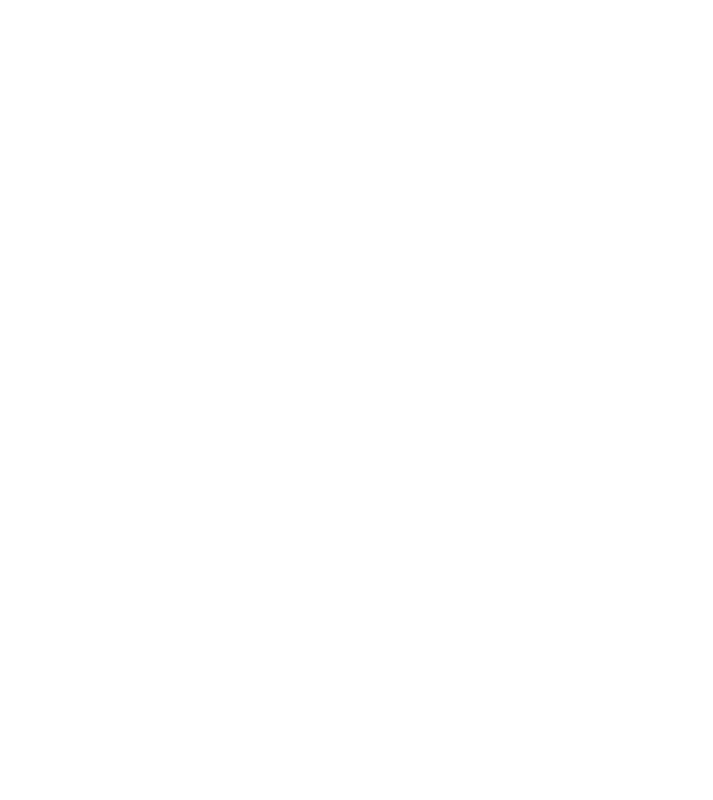
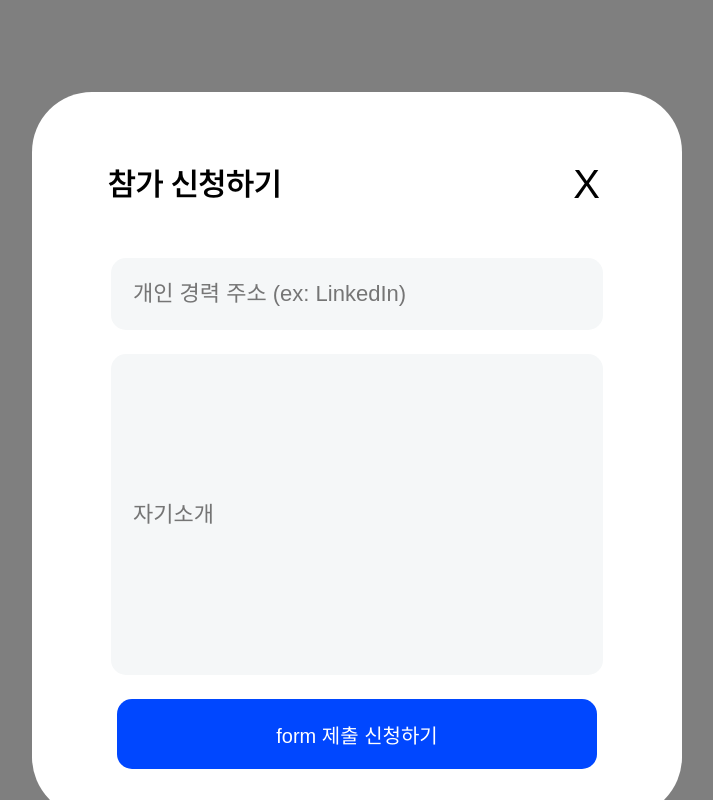
Before and after one commit to 2024GanzithonPYTHON/14_Ganzi_Frontend, a React (Create React App) app: page /form in a window 1280 px wide. Before the commit this address had no page. Shown: the whole page, without its empty margins (283-996 px from the left). Built offline with nearby package versions, Linux system fonts and the light colour scheme.

Commit message:
✨Feat: modalform 추가 및 팝업 기능 구현

```diff
--- /dev/null
+++ b/src/components/Participate/Button/FormApplyBTN.jsx
@@ -0,0 +1,23 @@
+import React, { useState } from 'react';
+//import { FormSubmitBTN } from '../../styles/ModalFormStyle';
+import RcApplyModalForm from '../../../pages/participate/RcApplyModalForm';
+import { ModalButton } from '../../../styles/ModalFormStyle';
+
+export default function FormApplyBTN() {
+	const [isModalOpen, setIsModalOpen] = useState(false);
+	const handelOpenModal = () => {
+		setIsModalOpen(true);
+	};
+	const handelCloseModal = () => {
+		setIsModalOpen(false);
+	};
+
+	return (
+		<>
+			{/*<FormSubmitBTN id='popupBTN' onClick={handelOpenModal}>*/}
+			<ModalButton onClick={handelOpenModal}>지원 신청하기</ModalButton>
+			{/*</FormSubmitBTN>*/}
+			{isModalOpen && <RcApplyModalForm onClose={handelCloseModal} />}
+		</>
+	);
+}
--- /dev/null
+++ b/src/components/Participate/FormTypingText.jsx
@@ -0,0 +1,24 @@
+import React, { useState } from 'react';
+import { FormTypeCompntText } from '../../styles/ModalFormStyle';
+
+export default function FormTypingText({ placeholder }) {
+	const onChange = (e) => {
+		console.log(e.target.value);
+	};
+	const [isInputFormClicked, setIsInputFormClicked] = useState(false);
+	return (
+		<div>
+			<FormTypeCompntText
+				type='text'
+				onChange={onChange}
+				onFocus={() => {
+					setIsInputFormClicked(true);
+				}}
+				onBlurCapture={() => {
+					setIsInputFormClicked(false);
+				}}
+				placeholder={isInputFormClicked === true ? '' : placeholder}
+			/>
+		</div>
+	);
+}
--- /dev/null
+++ b/src/components/Participate/FormTypingURL.jsx
@@ -0,0 +1,24 @@
+import React, { useState } from 'react';
+import { FormTypeCompnt } from '../../styles/ModalFormStyle';
+
+export default function FormTypingURL({ placeholder }) {
+	const onChange = (e) => {
+		console.log(e.target.value);
+	};
+	const [isInputFormClicked, setIsInputFormClicked] = useState(false);
+	return (
+		<div>
+			<FormTypeCompnt
+				type='text'
+				onChange={onChange}
+				onFocus={() => {
+					setIsInputFormClicked(true);
+				}}
+				onBlurCapture={() => {
+					setIsInputFormClicked(false);
+				}}
+				placeholder={isInputFormClicked === true ? '' : placeholder}
+			/>
+		</div>
+	);
+}
--- a/src/components/Participate/SingleProject.jsx
+++ b/src/components/Participate/SingleProject.jsx
@@ -8,8 +8,6 @@
 	PprojectNickname,
 	PprojectProfilephoto,
 	PprojectTitle,
-	ProjectListmain,
-	ProjectListmainRow,
 	ProjectRow,
 	SingleProjectdiv,
 } from '../../styles/ProjectStyle';
@@ -23,8 +21,6 @@
 	}
 
 	return (
-		<ProjectListmain>
-			<ProjectListmainRow>
 		<SingleProjectdiv
 			onClick={() => {
 				navigate(`/participate/${projectData.projectId}`);
@@ -46,8 +42,6 @@
 				{projectData.nickName}
 			</PprojectNickname>
 		</SingleProjectdiv>
-			</ProjectListmainRow>
-		</ProjectListmain>
 	);
 };
 
--- a/src/components/SearchField/Searchbar.jsx
+++ b/src/components/SearchField/Searchbar.jsx
@@ -1,5 +1,11 @@
 import React, { useState } from 'react';
-import { Searchgroup, Typeselect } from '../../styles/ContentStyles';
+import {
+	Dropdown,
+	DropdownItem,
+	DropdownList,
+	Searchgroup,
+	SelectedItem,
+} from '../../styles/ContentStyles';
 import SearchTyping from './SearchTyping';
 
 const Searchbar = () => {
@@ -10,21 +16,32 @@
 		'기획/아이디어',
 		'대외활동',
 	];
-	const [Selected, setSelected] = useState('');
-	const handleSelect = (e) => {
-		setSelected(e.target.value);
+	const [selected, setSelected] = useState('카테고리별');
+	const [isOpen, setIsOpen] = useState(false);
+
+	const handleSelect = (item) => {
+		setSelected(item);
+		setIsOpen(false);
 	};
 
 	return (
 		<>
 			<Searchgroup>
-				<Typeselect onChange={handleSelect} value={Selected}>
-					{selectCategory.map((item) => (
-						<option value={item} key={item}>
-							{item}
-						</option>
-					))}
-				</Typeselect>
+				<Dropdown>
+					<SelectedItem onClick={() => setIsOpen(!isOpen)}>
+						{selected}
+						<span>▼</span>
+					</SelectedItem>
+					{isOpen && (
+						<DropdownList>
+							{selectCategory.map((item) => (
+								<DropdownItem key={item} onClick={() => handleSelect(item)}>
+									{item}
+								</DropdownItem>
+							))}
+						</DropdownList>
+					)}
+				</Dropdown>
 				<SearchTyping />
 			</Searchgroup>
 		</>
--- a/src/pages/participate/DetailRecruit.jsx
+++ b/src/pages/participate/DetailRecruit.jsx
@@ -15,10 +15,10 @@
 	Recruitlinkinfo,
 	Rincontentphoto,
 	RecruitInfoContent,
-	ApplyBtn,
 } from '../../styles/RecruiteStyles';
 import profilepic2 from '../../components/Participate/img/profilepic2.png';
 import urllink from '../../components/Participate/img/url-link.png';
+import FormApplyBTN from '../../components/Participate/Button/FormApplyBTN';
 
 const DetailRecruit = () => {
 	const { projectID } = useParams();
@@ -45,6 +45,11 @@
 	if (!recruite) {
 		return <div>Loading...</div>;
 	}
+
+	// * 프로젝트 정보를 표시하는 내부 컴포넌트
+	// * @param {Object} props - 컴포넌트 props
+	// * @param {string} props.title - 정보의 제목
+	// * @param {string} props.result - 정보의 내용
 
 	const Recruitinfo = ({ title, result }) => {
 		return (
@@ -113,9 +118,9 @@
 						무엇보다 주제와 내용에 흥미가 있고 공감이 되야 한다고 생각합니다.
 						어떤 서비스를 만들고 있는지 자세히 설명을 들으시고 참여할지
 						결정하셔도 됩니다. 구글 meet을 통해 자세히 설명드리겠으니 들어보시고
-						결정하셔도 됩니다{' '}
+						결정하셔도 됩니다
 					</RecruitInfoContent>
-					<ApplyBtn>참여 신청하기</ApplyBtn>
+					<FormApplyBTN></FormApplyBTN>
 				</div>
 			</Rcontent>
 		</>
--- /dev/null
+++ b/src/pages/participate/RcApplyModalForm.jsx
@@ -0,0 +1,30 @@
+import React from 'react';
+import {
+	ModalBodyTitle,
+	ModalForm,
+	FormSubmitBTN,
+	ModalOverlay,
+	ModalQuitButton,
+} from '../../styles/ModalFormStyle';
+import FormTypingURL from '../../components/Participate/FormTypingURL';
+import FormTypingText from '../../components/Participate/FormTypingText';
+
+const RcApplyModalForm = ({ onClose }) => {
+	return (
+		<>
+			<ModalOverlay>
+				<ModalForm>
+					<ModalBodyTitle>
+						참가 신청하기
+						<ModalQuitButton onClick={onClose}>{'X'}</ModalQuitButton>
+					</ModalBodyTitle>
+					<FormTypingURL placeholder={'개인 경력 주소 (ex: LinkedIn)'} />
+					<FormTypingText placeholder={'자기소개'} />
+					<FormSubmitBTN>form 제출 신청하기</FormSubmitBTN>
+				</ModalForm>
+			</ModalOverlay>
+		</>
+	);
+};
+
+export default RcApplyModalForm;
--- a/src/router.jsx
+++ b/src/router.jsx
@@ -9,6 +9,7 @@
 import MyPage from './pages/mypage/MyPage';
 import Logout from './pages/auth/Logout';
 import DetailRecruit from './pages/participate/DetailRecruit';
+import RcApplyModalForm from './pages/participate/RcApplyModalForm';
 
 const AppRouter = () => {
 	return (
@@ -20,6 +21,7 @@
 			<Route path='/create' element={<Create />} />
 			<Route path='/participate' element={<Participate />} />
 			<Route path='/participate/:projectID' element={<DetailRecruit />} />
+			<Route path='/form' element={<RcApplyModalForm />} />
 			<Route path='/manage' element={<Manage />} />
 			<Route path='/mypage' element={<MyPage />} />
 		</Routes>
--- /dev/null
+++ b/src/styles/ModalFormStyle.js
@@ -0,0 +1,105 @@
+import styled from 'styled-components';
+
+export const ModalOverlay = styled.div`
+	position: fixed;
+	top: 0;
+	left: 0;
+	width: 100%;
+	height: 100%;
+	background: rgba(0, 0, 0, 0.5); /* 반투명 배경 */
+	display: flex;
+	justify-content: center;
+	align-items: center;
+	z-index: 1000; /* 화면 위로 올리기 */
+`;
+export const ModalForm = styled.div`
+	width: 650px;
+	height: 725px;
+	margin: auto;
+	display: flex;
+	flex-direction: column;
+	background-color: white;
+	border-radius: 60px;
+	margin-top: 11.5vh;
+	display: block;
+`;
+
+export const ModalBodyTitle = styled.div`
+	padding-top: 76px;
+	padding-right: 76px;
+	padding-left: 76px;
+	padding-bottom: 26px;
+	font-size: 32px;
+	font-weight: 600;
+	color: black;
+	margin-bottom: 32px;
+	display: flex;
+	justify-content: space-between;
+`;
+export const FormTypeCompnt = styled.input`
+	width: 468px;
+	height: 70px;
+	display: flex;
+	justify-content: center;
+	border: none;
+	margin: auto;
+	padding-left: 22px;
+	border-radius: 15px;
+	font-size: 22px;
+	font-weight: 500;
+	color: ${({ theme }) => theme.color.gray4};
+	background-color: ${({ theme }) => theme.color.gray1};
+	margin-bottom: 24px;
+`;
+export const FormTypeCompntText = styled.input`
+	width: 468px;
+	height: 319px;
+	display: flex;
+	border: none;
+	margin: auto;
+	padding-left: 22px;
+	border-radius: 15px;
+	font-size: 22px;
+	font-weight: 500;
+	margin-bottom: 24px;
+	color: ${({ theme }) => theme.color.gray4};
+	background-color: ${({ theme }) => theme.color.gray1};
+`;
+export const FormSubmitBTN = styled.button`
+	width: 480px;
+	height: 70px;
+	background-color: ${({ theme }) => theme.color.primary};
+	margin: auto;
+	color: white;
+	font-size: 20px;
+	font-weight: 400;
+	border: none;
+	border-radius: 15px;
+	display: flex;
+	justify-content: center;
+	align-items: center;
+`;
+export const ModalButton = styled.button`
+	position: sticky;
+	width: 480px;
+	height: 70px;
+	bottom: 36px;
+	background-color: ${({ theme }) => theme.color.primary};
+	display: flex;
+	align-items: center;
+	justify-content: center;
+	margin: 0 auto;
+	color: white;
+	border: none;
+	border-radius: 15px;
+	font-size: 24px;
+	font-weight: 600;
+	cursor: pointer;
+`;
+export const ModalQuitButton = styled.button`
+	font-size: 40px;
+	line-height: 0px;
+	border-style: none;
+	background: transparent;
+	cursor: pointer;
+`;
--- a/src/styles/ProjectStyle.js
+++ b/src/styles/ProjectStyle.js
@@ -1,23 +1,7 @@
 import styled from 'styled-components';
-
-export const ProjectListmain = styled.div`
-	display: flex;
-	flex-direction: column;
-	align-items: center;
-	width: 100%;
-	max-width: 1200px;
-	margin: 0 auto;
-	/*background-color: red;*/
-`;
-export const ProjectListmainRow = styled.div`
-	display: grid;
-	grid-template-columns: repeat(auto-fit, minmax(100%, 1fr));
-	justify-content: center;
-`;
 
 export const SingleProjectdiv = styled.div`
 	border: 1px;
-	/*background-color: yellow;*/
 	background-color: ${({ theme }) => theme.color.gray1};
 	width: 620px;
 	height: 310px;
@@ -34,10 +18,13 @@
 
 export const ProjectListRow = styled.div`
 	display: grid;
-	grid-template-columns: repeat(2, 1fr);
+	grid-template-columns: repeat(2, 620px);
+	column-gap: 5vw;
 	row-gap: 3vw;
-	margin-top: 20px;
 	justify-content: center;
+	padding: 20px;
+	margin: 0 auto;
+	max-width: 1300px;
 `;
 
 export const Pprojectdate = styled.div`
--- a/src/styles/RecruiteStyles.js
+++ b/src/styles/RecruiteStyles.js
@@ -117,5 +117,5 @@
 	font-size: 20px;
 	font-weight: 600;
 	line-height: 32px;
-	margin-bottom: 20vh;
+	margin-bottom: 10vh;
 `;
```
Also changed, not shown: src/styles/ContentStyles.js (+63 -11 lines). Lines whose indentation alone changed are shown as unchanged.
